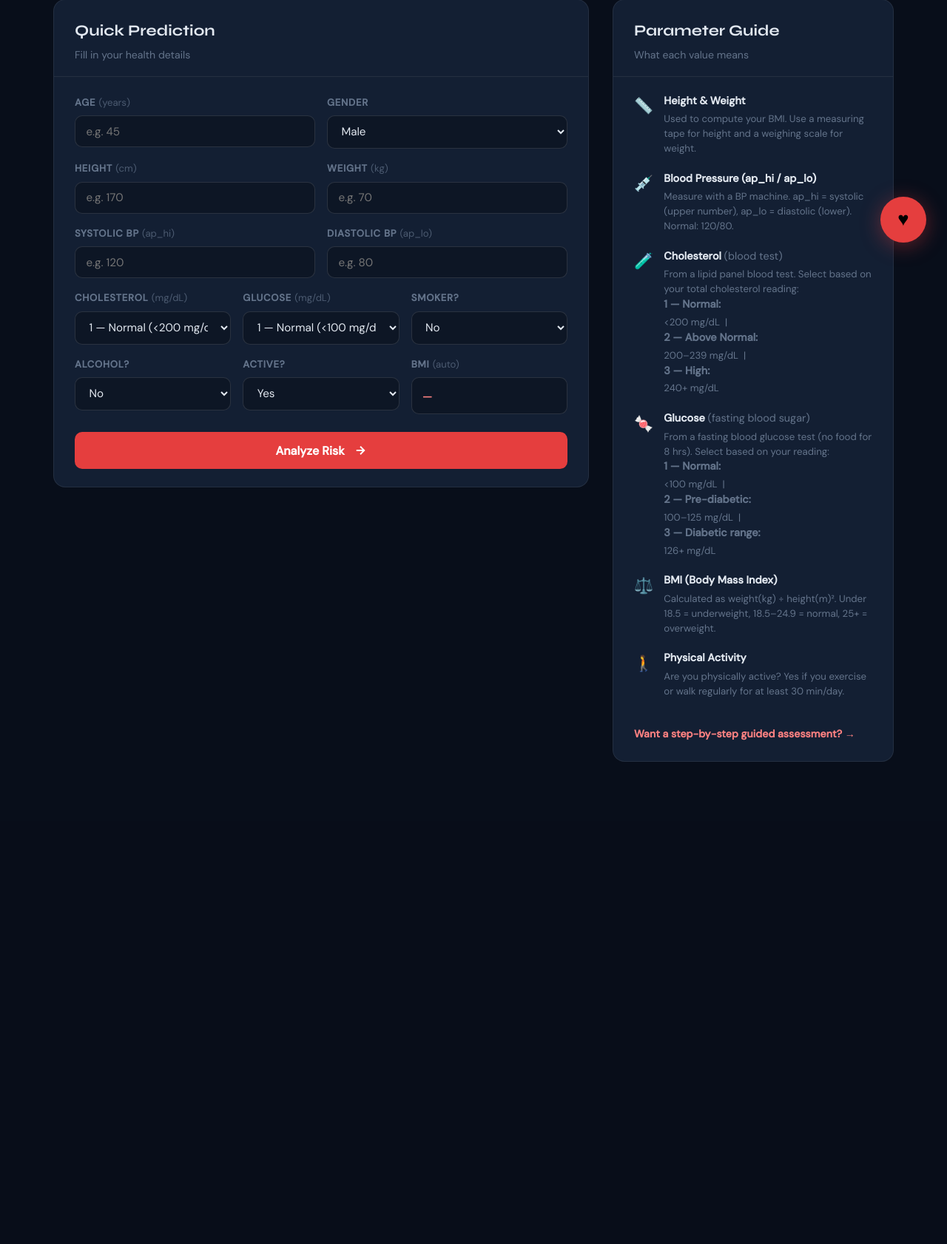
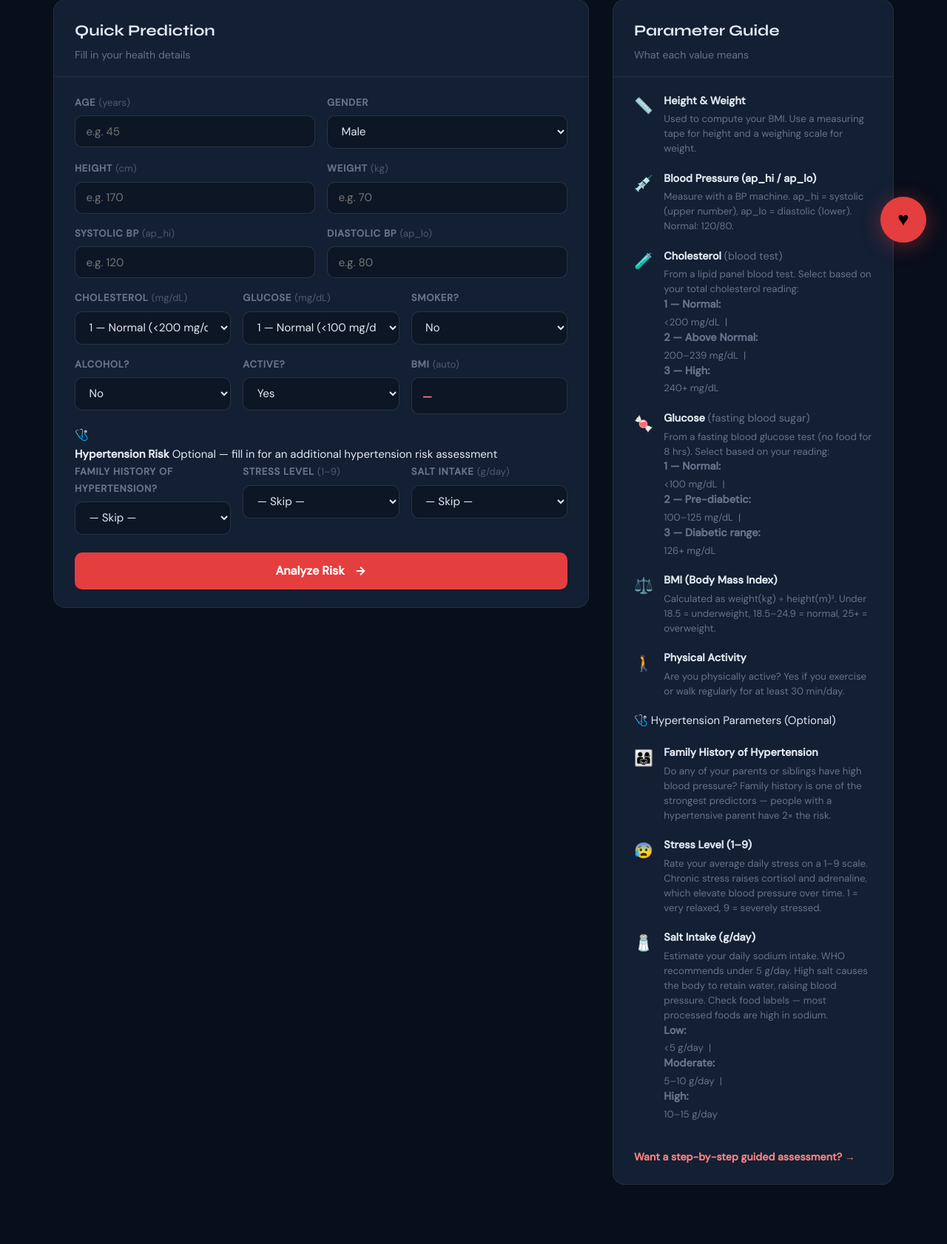
Before and after one commit to yakew7/Cardiovascular-disease-prediction, a Flask app: page / in a window 1280 px wide. Shown: the part 444-2126 px from the top of the page at 74% size. Before the commit the page ends 1474 px from the top, so only its background shows below. Run offline with Flask 3, Linux system fonts and the light colour scheme.

Commit message:
Added Hypertension on the home page

```diff
--- a/templates/Index.html
+++ b/templates/Index.html
@@ -133,6 +133,51 @@
               <div class="bmi-value" id="bmiDisplay">—</div>
             </div>
           </div>
+          <!-- Hypertension optional section -->
+          <div class="hyper-section">
+            <div class="hyper-section-header">
+              <span class="hyper-icon">🩺</span>
+              <div>
+                <strong>Hypertension Risk</strong>
+                <span class="hyper-optional">Optional — fill in for an additional hypertension risk assessment</span>
+              </div>
+            </div>
+            <div class="form-row three">
+              <div class="field-group">
+                <label>Family History of Hypertension?</label>
+                <select name="family_history">
+                  <option value="">— Skip —</option>
+                  <option value="Yes">Yes</option>
+                  <option value="No">No</option>
+                </select>
+              </div>
+              <div class="field-group">
+                <label>Stress Level <span class="unit">(1–9)</span></label>
+                <select name="stress_level">
+                  <option value="">— Skip —</option>
+                  <option value="1">1 — Very Low</option>
+                  <option value="2">2</option>
+                  <option value="3">3 — Low</option>
+                  <option value="4">4</option>
+                  <option value="5">5 — Moderate</option>
+                  <option value="6">6</option>
+                  <option value="7">7 — High</option>
+                  <option value="8">8</option>
+                  <option value="9">9 — Very High</option>
+                </select>
+              </div>
+              <div class="field-group">
+                <label>Salt Intake <span class="unit">(g/day)</span></label>
+                <select name="salt_intake">
+                  <option value="">— Skip —</option>
+                  <option value="3">Low (&lt; 5 g/day)</option>
+                  <option value="7">Moderate (5–10 g/day)</option>
+                  <option value="12">High (10–15 g/day)</option>
+                </select>
+              </div>
+            </div>
+          </div>
+
           <button type="submit" class="predict-btn">
             <span>Analyze Risk</span>
             <svg width="18" height="18" viewBox="0 0 24 24" fill="none" stroke="currentColor" stroke-width="2.5"><path d="M5 12h14M12 5l7 7-7 7"/></svg>
@@ -194,6 +239,29 @@
               <p>Are you physically active? Yes if you exercise or walk regularly for at least 30 min/day.</p>
             </div>
           </div>
+          <div class="guide-divider">🩺 Hypertension Parameters (Optional)</div>
+          <div class="guide-item">
+            <div class="guide-icon">👨‍👩‍👧</div>
+            <div>
+              <strong>Family History of Hypertension</strong>
+              <p>Do any of your parents or siblings have high blood pressure? Family history is one of the strongest predictors — people with a hypertensive parent have 2× the risk.</p>
+            </div>
+          </div>
+          <div class="guide-item">
+            <div class="guide-icon">😰</div>
+            <div>
+              <strong>Stress Level (1–9)</strong>
+              <p>Rate your average daily stress on a 1–9 scale. Chronic stress raises cortisol and adrenaline, which elevate blood pressure over time. 1 = very relaxed, 9 = severely stressed.</p>
+            </div>
+          </div>
+          <div class="guide-item">
+            <div class="guide-icon">🧂</div>
+            <div>
+              <strong>Salt Intake (g/day)</strong>
+              <p>Estimate your daily sodium intake. WHO recommends under 5 g/day. High salt causes the body to retain water, raising blood pressure. Check food labels — most processed foods are high in sodium.</p>
+              <p><strong>Low:</strong> &lt;5 g/day &nbsp;|&nbsp; <strong>Moderate:</strong> 5–10 g/day &nbsp;|&nbsp; <strong>High:</strong> 10–15 g/day</p>
+            </div>
+          </div>
         </div>
         <a href="/risk" class="guide-cta">Want a step-by-step guided assessment? →</a>
       </div>
```
